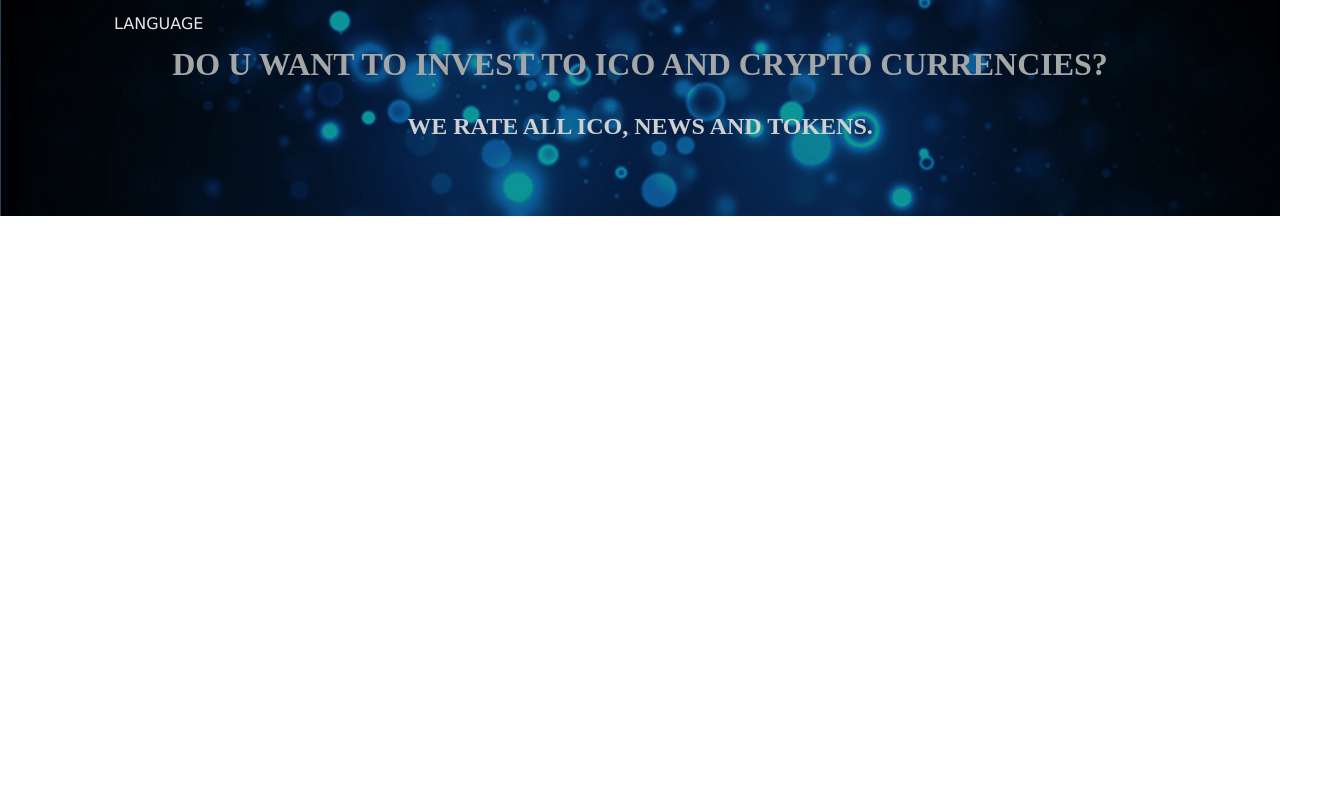
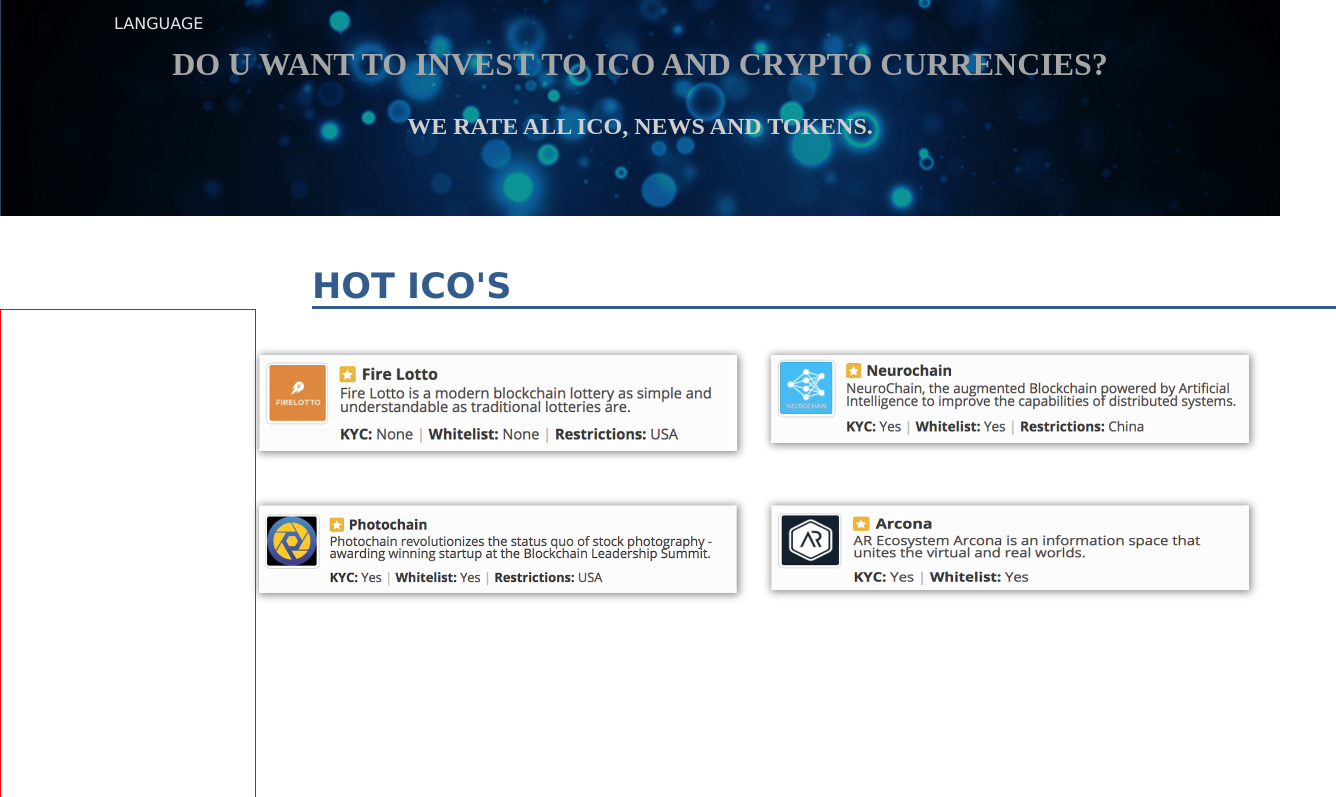
Before and after one commit to Antanu/PROJECT, a plain HTML site: page index.html in a window 1280 px wide. Shown: the part 99-896 px from the top of the page, 1336 px wide, since content can reach past the window. Before the commit the page ends 800 px from the top, so only its background shows below. Drawn offline with Linux system fonts and the light colour scheme.

Commit message:
Add files via upload

```diff
--- a/css/style.css
+++ b/css/style.css
@@ -5,9 +5,11 @@
 	max-width: 100%;
 }
 .container{
+	max-width: 100%;
 	height: 315px;
 	background-image: url(../images/header-background.png);
 	background-size: cover;
+	margin-bottom: 50px;
 }
 
 nav{
@@ -67,8 +69,50 @@ ul li h1 img{
 }
 
 .container a:hover {
-	font-size: 18px;
+	font-size: 16px;
 	color: white;
 	text-decoration: underline;
 	font-weight:bold;
 }
+
+.search {
+	float: left;
+	width: 20%;
+	height: 800px;
+	padding: 50px;
+	border: 1px solid red;
+	box-sizing: border-box;
+}
+
+.hotico{
+	float: left;
+	width: 40%;
+	height: 150px;
+	box-sizing: border-box;
+	position:  relative;
+	top: 96px;
+	padding: 17px;
+}
+
+.heading{position: relative;max-width: 80%;left: 312px;}
+
+.heading h1{
+	border-bottom: 3px solid #335c8c;
+	position: relative;
+	width: 100%;
+	font-size: 35px;
+	color: #335c8c;
+}
+.main{
+	position: absolute;
+	width:  100%;
+}
+.hotico img{
+	box-shadow: 1px 1px 8px 1px #888888;
+	position: relative;
+	top: -58%;
+	left: -3%;
+}
+.heading2 h1{
+
+}
--- a/index.html
+++ b/index.html
@@ -23,9 +23,45 @@
 		</div>
 	</div>
  <!--content start-->
- 	<div class=""></div>
+	<div class="main">
+	 	<div class="heading">
+	 		<h1>HOT ICO'S</h1>
+	 	</div>
+	 	<div class="searchbar">
+	 		<div class="search">
+
+	 		</div>
+	 	</div>
+
+	 	<div class="content">
+	 		<div class="hotico">
+	 			<a href=""><img src="images/content-1.png"></a>
 
 
+	 		</div>
+	 	</div>
+
+	 	<div class="content">
+	 		<div class="hotico">
+	 			<a href=""><img src="images/content-2.png"></a>
+
+	 		</div>
+	 	</div>
+
+	 	<div class="content">
+	 		<div class="hotico">
+	 			<a href=""><img src="images/content-3.png"></a>
+
+	 		</div>
+	 	</div>
+
+	 	<div class="content">
+	 		<div class="hotico">
+	 			<a href=""><img src="images/content-4.png"></a>
+
+	 		</div>
+	 	</div>
+	</div>
 
  <!--content end-->
 </body>
```
Also changed, not shown: images/all-content.png (added), images/content-1.png (added), images/content-2.png (added), images/content-3.png (added), images/content-4.png (added).
